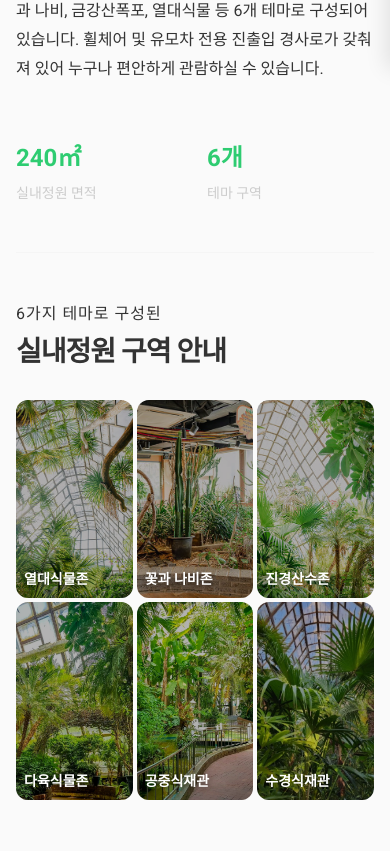
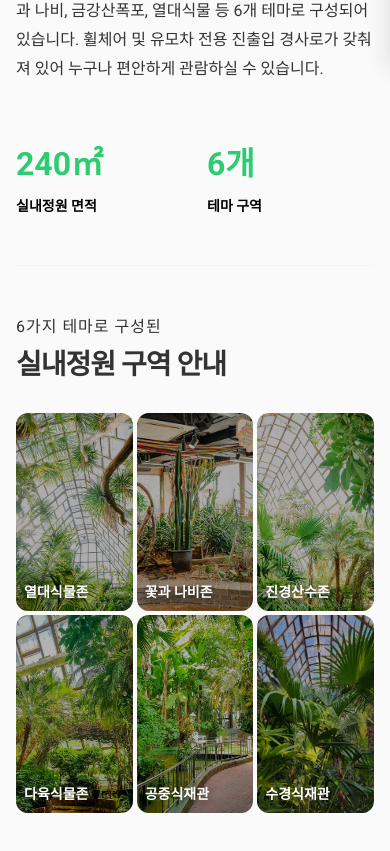
Before and after one commit to Shoobyi/seoul-childrens-grand-park, a React (Vite) app: page /indoor-garden in a window 390 px wide. Shown: the part 775-1626 px from the top of the page. Built offline with nearby package versions, Linux system fonts and the light colour scheme.

Commit message:
모바일업데이트4

```diff
--- a/src/components/sections/AmusementParkSection.jsx
+++ b/src/components/sections/AmusementParkSection.jsx
@@ -102,15 +102,18 @@ const Content = styled.div`
 `
 
 const EnglishTitle = styled.p`
-  font-size: 16px;
-  font-weight: ${({ theme }) => theme.typography.fontWeight.regular};
-  margin-bottom: ${({ theme }) => theme.spacing.sm};
-  opacity: 0.9;
-  letter-spacing: 2px;
+  font-size: 32px;
+  font-weight: ${({ theme }) => theme.typography.fontWeight.bold};
+  margin-bottom: ${({ theme }) => theme.spacing.md};
+  opacity: 1;
+  letter-spacing: 0;
+  color: ${({ theme }) => theme.colors.primary.green};
+  text-transform: uppercase;
+  text-shadow: 0 2px 8px rgba(0, 0, 0, 0.3);
 
   @media (max-width: ${({ theme }) => theme.breakpoints.iphone}) {
-    font-size: 14px;
-    letter-spacing: 1.5px;
+    font-size: 22px;
+    letter-spacing: 0;
   }
 `
 
--- a/src/components/sections/BotanicalGardenSection.jsx
+++ b/src/components/sections/BotanicalGardenSection.jsx
@@ -151,15 +151,18 @@ const Content = styled.div`
 `
 
 const EnglishTitle = styled.p`
-  font-size: 16px;
-  font-weight: ${({ theme }) => theme.typography.fontWeight.regular};
-  margin-bottom: ${({ theme }) => theme.spacing.sm};
-  opacity: 0.9;
-  letter-spacing: 2px;
+  font-size: 32px;
+  font-weight: ${({ theme }) => theme.typography.fontWeight.bold};
+  margin-bottom: ${({ theme }) => theme.spacing.md};
+  opacity: 1;
+  letter-spacing: 0;
+  color: ${({ theme }) => theme.colors.primary.green};
+  text-transform: uppercase;
+  text-shadow: 0 2px 8px rgba(0, 0, 0, 0.3);
 
   @media (max-width: ${({ theme }) => theme.breakpoints.iphone}) {
-    font-size: 14px;
-    letter-spacing: 1.5px;
+    font-size: 22px;
+    letter-spacing: 0;
   }
 `
 
--- a/src/components/sections/ExperienceSection.jsx
+++ b/src/components/sections/ExperienceSection.jsx
@@ -202,7 +202,7 @@ const ExperienceSection = () => {
 
   const handleDragMove = (e) => {
     if (!isDragging) return
-    e.preventDefault()
+    // preventDefault는 CSS touch-action으로 대체
     const x = e.pageX || (e.touches && e.touches[0].pageX)
     const currentTime = Date.now()
     const timeDelta = currentTime - lastTime
@@ -422,7 +422,7 @@ const SectionHeader = styled.div`
 const EnglishTitle = styled.div`
   font-size: 18px;
   color: #5a6a5a;
-  margin-bottom: ${({ theme }) => theme.spacing.sm};
+  margin-bottom: ${({ theme }) => theme.spacing.xs};
   letter-spacing: 2px;
   font-weight: ${({ theme }) => theme.typography.fontWeight.regular};
   opacity: 0.9;
@@ -448,7 +448,7 @@ const CategoryTabs = styled.div`
   display: flex;
   justify-content: flex-start;
   gap: ${({ theme }) => theme.spacing.sm};
-  margin-bottom: ${({ theme }) => theme.spacing.xxl};
+  margin-bottom: ${({ theme }) => theme.spacing.lg};
   position: relative;
 
   &::before {
@@ -517,6 +517,7 @@ const SliderContainer = styled.div`
   overflow: hidden;
   margin-bottom: ${({ theme }) => theme.spacing.xxl};
   cursor: url('/icons/scroll.svg') 24 24, grab;
+  touch-action: pan-y pinch-zoom;
 
   &:active {
     cursor: url('/icons/scroll.svg') 24 24, grabbing;
@@ -526,14 +527,18 @@ const SliderContainer = styled.div`
     margin-bottom: ${({ theme }) => theme.spacing.lg};
     overflow: visible;
     padding-left: ${({ theme }) => theme.spacing.md};
+    touch-action: pan-y pinch-zoom;
   }
 `
 
-const SliderWrapper = styled.div`
+const SliderWrapper = styled.div.attrs(({ $offset, $isDragging }) => ({
+  style: {
+    transform: `translateX(-${$offset}px)`,
+    transition: $isDragging ? 'none' : 'transform 0.5s ease',
+  },
+}))`
   display: flex;
   gap: ${({ theme }) => theme.spacing.lg};
-  transition: ${({ $isDragging }) => ($isDragging ? 'none' : 'transform 0.5s ease')};
-  transform: translateX(-${({ $offset }) => $offset}px);
   user-select: none;
 
   @media (max-width: ${({ theme }) => theme.breakpoints.iphone}) {
@@ -541,9 +546,12 @@ const SliderWrapper = styled.div`
   }
 `
 
-const ExperienceCard = styled.div`
-  min-width: ${({ $isHovered }) => ($isHovered ? '450px' : '320px')};
-  max-width: ${({ $isHovered }) => ($isHovered ? '450px' : '320px')};
+const ExperienceCard = styled.div.attrs(({ $isHovered }) => ({
+  style: {
+    minWidth: $isHovered ? '450px' : '320px',
+    maxWidth: $isHovered ? '450px' : '320px',
+  },
+}))`
   background: rgba(255, 255, 255, 0.95);
   border-radius: ${({ theme }) => theme.borderRadius.medium};
   overflow: hidden;
--- a/src/components/sections/ZooSection.jsx
+++ b/src/components/sections/ZooSection.jsx
@@ -103,15 +103,18 @@ const Content = styled.div`
 `
 
 const EnglishTitle = styled.p`
-  font-size: 18px;
-  font-weight: ${({ theme }) => theme.typography.fontWeight.regular};
-  margin-bottom: ${({ theme }) => theme.spacing.sm};
-  opacity: 0.9;
-  letter-spacing: 2px;
+  font-size: 32px;
+  font-weight: ${({ theme }) => theme.typography.fontWeight.bold};
+  margin-bottom: ${({ theme }) => theme.spacing.md};
+  opacity: 1;
+  letter-spacing: 0;
+  color: ${({ theme }) => theme.colors.primary.green};
+  text-transform: uppercase;
+  text-shadow: 0 2px 8px rgba(0, 0, 0, 0.3);
 
   @media (max-width: ${({ theme }) => theme.breakpoints.iphone}) {
-    font-size: 14px;
-    letter-spacing: 1.5px;
+    font-size: 22px;
+    letter-spacing: 0;
   }
 `
 
--- a/src/pages/AdventureZone.jsx
+++ b/src/pages/AdventureZone.jsx
@@ -486,19 +486,19 @@ const IntroStatItem = styled.div`
 `
 
 const IntroStatValue = styled.p`
-  font-size: 32px;
+  font-size: 48px;
   font-weight: ${({ theme }) => theme.typography.fontWeight.bold};
   color: ${({ theme }) => theme.colors.primary.green};
 
   @media (max-width: ${({ theme }) => theme.breakpoints.mobile}) {
-    font-size: 24px;
+    font-size: 32px;
   }
 `
 
 const IntroStatLabel = styled.p`
   font-size: 14px;
-  color: ${({ theme }) => theme.colors.neutral.midGray};
-  font-weight: ${({ theme }) => theme.typography.fontWeight.regular};
+  color: #000000;
+  font-weight: ${({ theme }) => theme.typography.fontWeight.semiBold};
 `
 
 const AttractionsShowcase = styled.section`
--- a/src/pages/AnimalFriends.jsx
+++ b/src/pages/AnimalFriends.jsx
@@ -1214,19 +1214,19 @@ const IntroStatItem = styled.div`
 `
 
 const IntroStatValue = styled.p`
-  font-size: 32px;
+  font-size: 48px;
   font-weight: ${({ theme }) => theme.typography.fontWeight.bold};
   color: ${({ theme }) => theme.colors.primary.green};
 
   @media (max-width: ${({ theme }) => theme.breakpoints.mobile}) {
-    font-size: 24px;
+    font-size: 32px;
   }
 `
 
 const IntroStatLabel = styled.p`
   font-size: 14px;
-  color: ${({ theme }) => theme.colors.neutral.midGray};
-  font-weight: ${({ theme }) => theme.typography.fontWeight.regular};
+  color: #000000;
+  font-weight: ${({ theme }) => theme.typography.fontWeight.semiBold};
 `
 
 const CategorySection = styled.section`
--- a/src/pages/IndoorGarden.jsx
+++ b/src/pages/IndoorGarden.jsx
@@ -511,19 +511,19 @@ const IntroStatItem = styled.div`
 `
 
 const IntroStatValue = styled.p`
-  font-size: 32px;
+  font-size: 48px;
   font-weight: ${({ theme }) => theme.typography.fontWeight.bold};
   color: ${({ theme }) => theme.colors.primary.green};
 
   @media (max-width: ${({ theme }) => theme.breakpoints.mobile}) {
-    font-size: 24px;
+    font-size: 32px;
   }
 `
 
 const IntroStatLabel = styled.p`
   font-size: 14px;
-  color: ${({ theme }) => theme.colors.neutral.midGray};
-  font-weight: ${({ theme }) => theme.typography.fontWeight.regular};
+  color: #000000;
+  font-weight: ${({ theme }) => theme.typography.fontWeight.semiBold};
 `
 
 const ZonesShowcase = styled.section`
--- a/src/pages/OutdoorGarden.jsx
+++ b/src/pages/OutdoorGarden.jsx
@@ -447,19 +447,19 @@ const IntroStatItem = styled.div`
 `
 
 const IntroStatValue = styled.p`
-  font-size: 32px;
+  font-size: 48px;
   font-weight: ${({ theme }) => theme.typography.fontWeight.bold};
   color: ${({ theme }) => theme.colors.primary.green};
 
   @media (max-width: ${({ theme }) => theme.breakpoints.mobile}) {
-    font-size: 24px;
+    font-size: 32px;
   }
 `
 
 const IntroStatLabel = styled.p`
   font-size: 14px;
-  color: ${({ theme }) => theme.colors.neutral.midGray};
-  font-weight: ${({ theme }) => theme.typography.fontWeight.regular};
+  color: #000000;
+  font-weight: ${({ theme }) => theme.typography.fontWeight.semiBold};
 `
 
 const ZonesShowcase = styled.section`
--- a/src/pages/SafariStory.jsx
+++ b/src/pages/SafariStory.jsx
@@ -212,9 +212,7 @@ const SafariStory = () => {
               <AnimalLabel>Representative Animal</AnimalLabel>
               <AnimalTitle>사자</AnimalTitle>
               <AnimalDescription>
-                카리스마 넘치는 사자 가족의 가장, 레오를 만나보세요.
-                <br /><br />
-                위엄 있는 모습과 강인한 힘으로 초원을 지배하는 맹수의 왕입니다.
+                카리스마 넘치는 사자 가족의 가장, 레오를 만나보세요. 위엄 있는 모습과 강인한 힘으로 초원을 지배하는 맹수의 왕입니다.
               </AnimalDescription>
             </AnimalContentHalf>
           </AnimalSection>
@@ -229,9 +227,7 @@ const SafariStory = () => {
             <AnimalContentHalf>
               <AnimalTitle>유라시아 수달</AnimalTitle>
               <AnimalDescription>
-                귀여운 외모와 뛰어난 수영 실력을 자랑하는 수달을 만나보세요.
-                <br /><br />
-                장난기 가득한 성격으로 물속에서 자유롭게 헤엄치며 즐거운 시간을 보냅니다.
+                귀여운 외모와 뛰어난 수영 실력을 자랑하는 수달을 만나보세요. 장난기 가득한 성격으로 물속에서 자유롭게 헤엄치며 즐거운 시간을 보냅니다.
               </AnimalDescription>
             </AnimalContentHalf>
           </AnimalSection>
@@ -246,9 +242,7 @@ const SafariStory = () => {
             <AnimalContentHalf>
               <AnimalTitle>검은등 자칼</AnimalTitle>
               <AnimalDescription>
-                날렵한 몸매와 뛰어난 순발력을 가진 검은등 자칼을 만나보세요.
-                <br /><br />
-                영리한 두뇌와 빠른 발걸음으로 초원을 누비는 민첩한 사냥꾼입니다.
+                날렵한 몸매와 뛰어난 순발력을 가진 검은등 자칼을 만나보세요. 영리한 두뇌와 빠른 발걸음으로 초원을 누비는 민첩한 사냥꾼입니다.
               </AnimalDescription>
             </AnimalContentHalf>
           </AnimalSection>
@@ -519,19 +513,19 @@ const IntroStatItem = styled.div`
 `
 
 const IntroStatValue = styled.p`
-  font-size: 32px;
+  font-size: 48px;
   font-weight: ${({ theme }) => theme.typography.fontWeight.bold};
   color: ${({ theme }) => theme.colors.primary.green};
 
   @media (max-width: ${({ theme }) => theme.breakpoints.mobile}) {
-    font-size: 24px;
+    font-size: 32px;
   }
 `
 
 const IntroStatLabel = styled.p`
   font-size: 14px;
-  color: ${({ theme }) => theme.colors.neutral.midGray};
-  font-weight: ${({ theme }) => theme.typography.fontWeight.regular};
+  color: #000000;
+  font-weight: ${({ theme }) => theme.typography.fontWeight.semiBold};
 `
 
 const ZonesShowcase = styled.section`
@@ -955,7 +949,7 @@ const AnimalContentHalf = styled.div`
   display: flex;
   flex-direction: column;
   justify-content: flex-start;
-  padding: 0 10% 0 ${({ theme }) => theme.spacing.xxxl};
+  padding: 0 10% 0 ${({ theme }) => theme.spacing.xxl};
   background: #fff;
 
   @media (max-width: ${({ theme }) => theme.breakpoints.tablet}) {
@@ -977,6 +971,7 @@ const AnimalLabel = styled.p`
 
   @media (max-width: ${({ theme }) => theme.breakpoints.mobile}) {
     font-size: 13px;
+    margin-bottom: ${({ theme }) => theme.spacing.md};
   }
 `
 
@@ -994,12 +989,13 @@ const AnimalTitle = styled.h2`
 
   @media (max-width: ${({ theme }) => theme.breakpoints.mobile}) {
     font-size: 32px;
+    margin-bottom: ${({ theme }) => theme.spacing.lg};
   }
 `
 
 const AnimalDescription = styled.p`
   font-size: 16px;
-  line-height: 1.0;
+  line-height: 1.7;
   color: ${({ theme }) => theme.colors.neutral.darkGray};
 
   @media (max-width: ${({ theme }) => theme.breakpoints.mobile}) {
```
